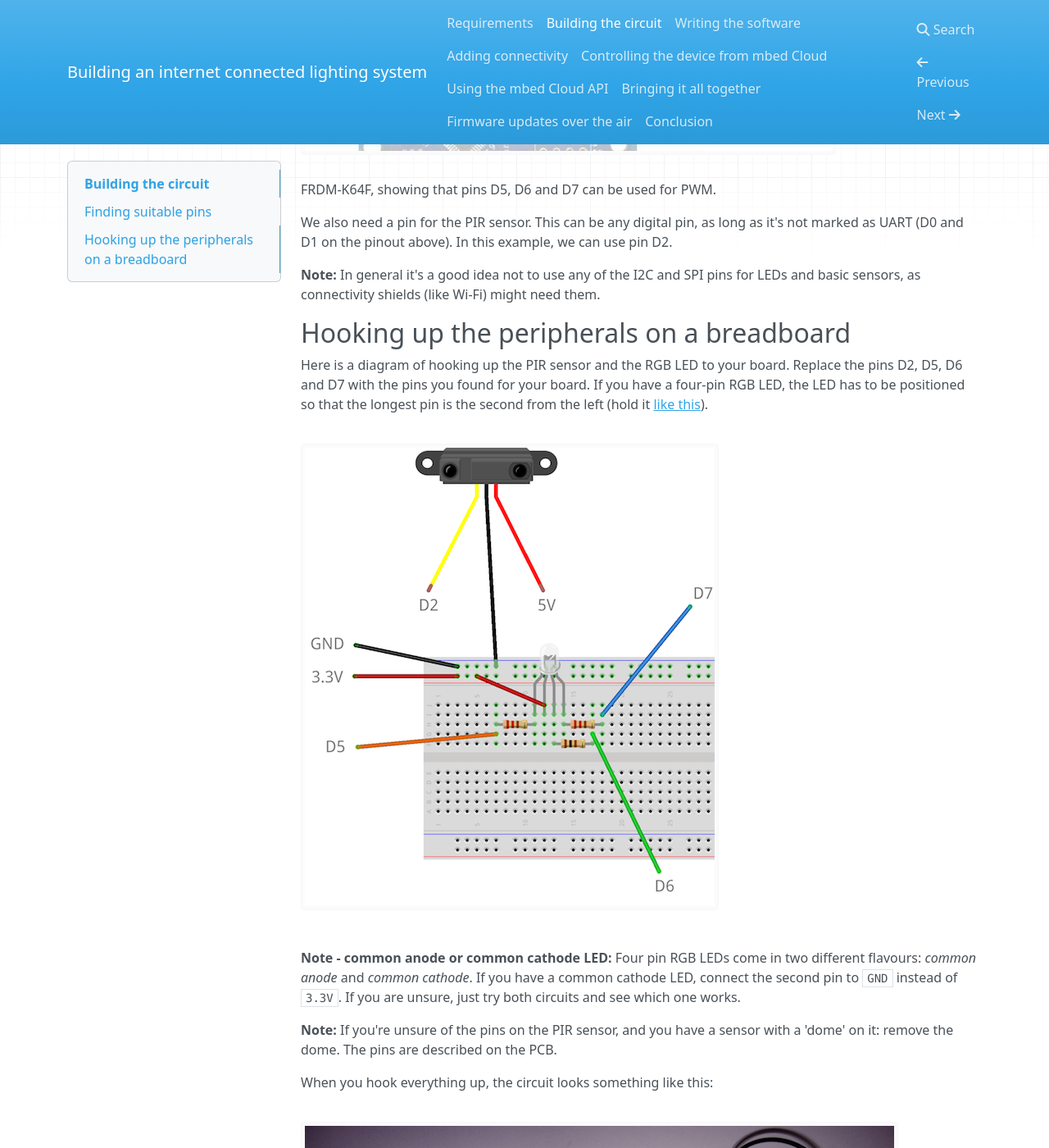
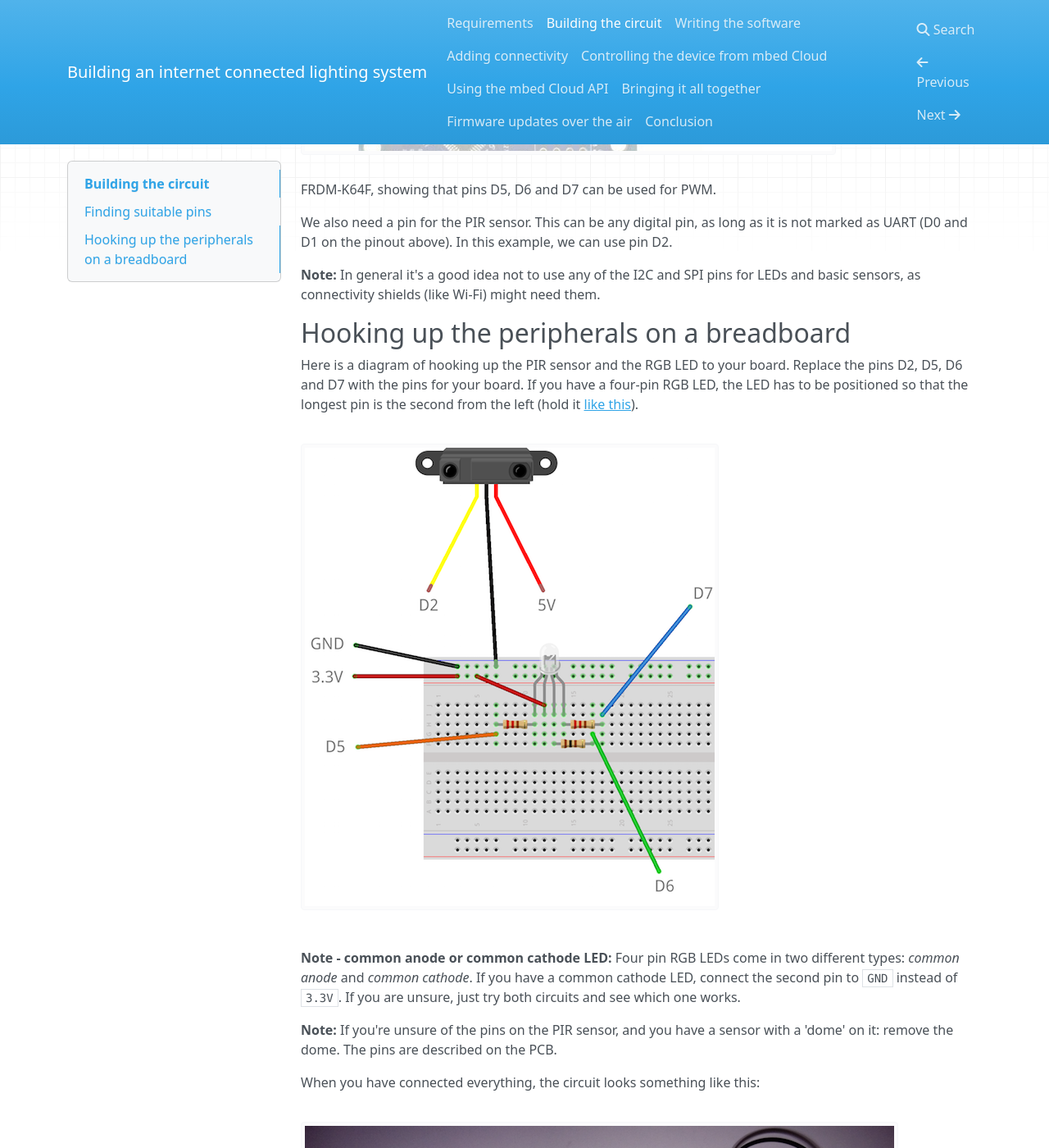
Before and after one commit to PelionIoT/connected-lights-cloud, an MkDocs documentation site: the page built from docs/2_circuit.md, in a window 1280 px wide and 1400 px high, scrolled down 885 px. Shown: the whole window at 82% size. Built offline with MkDocs 1.6.1, drawn with Linux system fonts in a browser that asks for light colours; nearby versions of some CDN libraries; old or Windows-style settings are respelled for this version of MkDocs.

Commit message:
Update 2_circuit.md

```diff
--- a/docs/2_circuit.md
+++ b/docs/2_circuit.md
@@ -10,20 +10,20 @@ To find pins that you can use, look at the [platform page](https://developer.mbe
 
 <span class="images">![FRDM-K64F pinout showing PWM pins](assets/lights3.png)<span>The pinout for the NXP FRDM-K64F, showing that pins D5, D6 and D7 can be used for PWM.</span></span>
 
-We also need a pin for the PIR sensor. This can be any digital pin, as long as it's not marked as UART (D0 and D1 on the pinout above). In this example, we can use pin D2.
+We also need a pin for the PIR sensor. This can be any digital pin, as long as it is not marked as UART (D0 and D1 on the pinout above). In this example, we can use pin D2.
 
 <span class="notes">**Note:** In general it's a good idea not to use any of the I2C and SPI pins for LEDs and basic sensors, as connectivity shields (like Wi-Fi) might need them.</span>
 
 ## Hooking up the peripherals on a breadboard
 
-Here is a diagram of hooking up the PIR sensor and the RGB LED to your board. Replace the pins D2, D5, D6 and D7 with the pins you found for your board. If you have a four-pin RGB LED, the LED has to be positioned so that the longest pin is the second from the left (hold it [like this](http://howtomechatronics.com/wp-content/uploads/2015/09/RGB-LED.png?28ea0f)).
+Here is a diagram of hooking up the PIR sensor and the RGB LED to your board. Replace the pins D2, D5, D6 and D7 with the pins for your board. If you have a four-pin RGB LED, the LED has to be positioned so that the longest pin is the second from the left (hold it [like this](http://howtomechatronics.com/wp-content/uploads/2015/09/RGB-LED.png?28ea0f)).
 
 <span class="images">![PIR sensor and RGB LED Fritzing diagram](assets/lights4.png)</span>
 
-<span class="notes">**Note - common anode or common cathode LED:** Four pin RGB LEDs come in two different flavours: *common anode* and *common cathode*. If you have a common cathode LED, connect the second pin to `GND` instead of `3.3V`. If you are unsure, just try both circuits and see which one works.</span>
+<span class="notes">**Note - common anode or common cathode LED:** Four pin RGB LEDs come in two different types: *common anode* and *common cathode*. If you have a common cathode LED, connect the second pin to `GND` instead of `3.3V`. If you are unsure, just try both circuits and see which one works.</span>
 
 <span class="notes">**Note:** If you're unsure of the pins on the PIR sensor, and you have a sensor with a 'dome' on it: remove the dome. The pins are described on the PCB.</span>
 
-When you hook everything up, the circuit looks something like this:
+When you have connected everything, the circuit looks something like this:
 
 <span class="images">![PIR sensor and RGB LED connected to FRDM-K64F](assets/lights5.png)</span>
```
